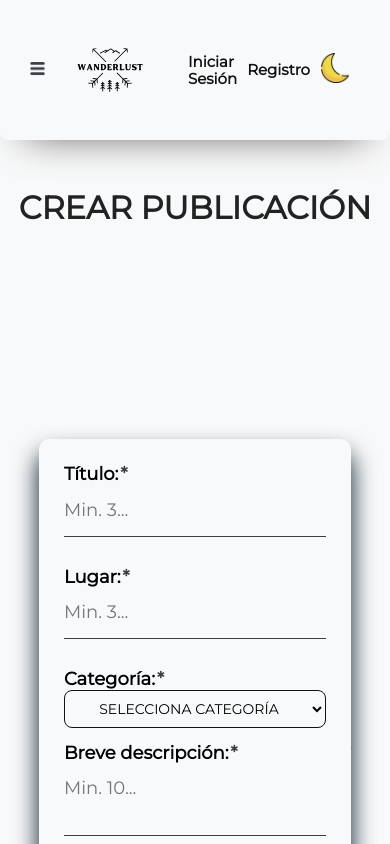
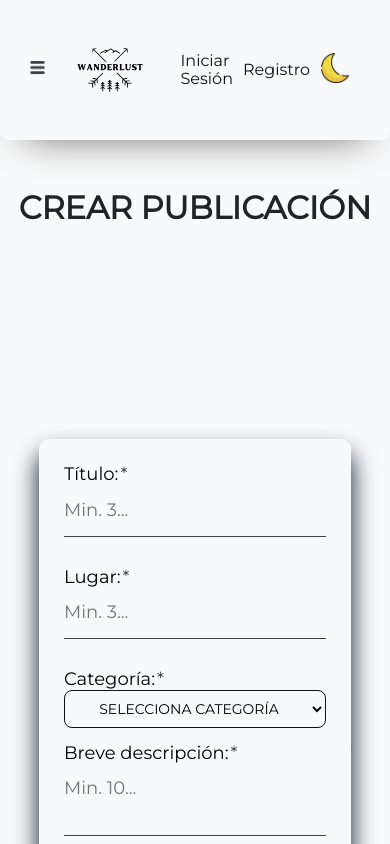
Before and after one commit to crisky94/ProyectoBlogViajes, a React (Vite) app in the folder Frontend/: page /newEntry in a window 390 px wide. Shown: the top 844 px of the page. Built offline with nearby package versions, Linux system fonts and the light colour scheme.

Commit message:
agregado css

```diff
--- a/Frontend/src/components/FormEntry.jsx
+++ b/Frontend/src/components/FormEntry.jsx
@@ -73,7 +73,6 @@ const FormEntry = () => {
                         name="photo"
                         accept="image/*"
                         onChange={(e) => setPreviewImage(e.target.files[0])}
-                        multiple="multiple"
                         required
                     />
 
--- a/Frontend/src/styles/header.css
+++ b/Frontend/src/styles/header.css
@@ -181,7 +181,7 @@ img .logo {
 
 @media (max-width: 520px) {
     .navHeader {
-        font-size: 15px;
+        font-size: 100%;
     }
     nav .navLink img {
         width: 110px;
--- a/Frontend/src/styles/index.css
+++ b/Frontend/src/styles/index.css
@@ -22,7 +22,6 @@ a {
 }
 
 .body {
-    font-weight: bold;
     font-family: "Montserrat", sans-serif;
 
     min-height: 100vh;
```
